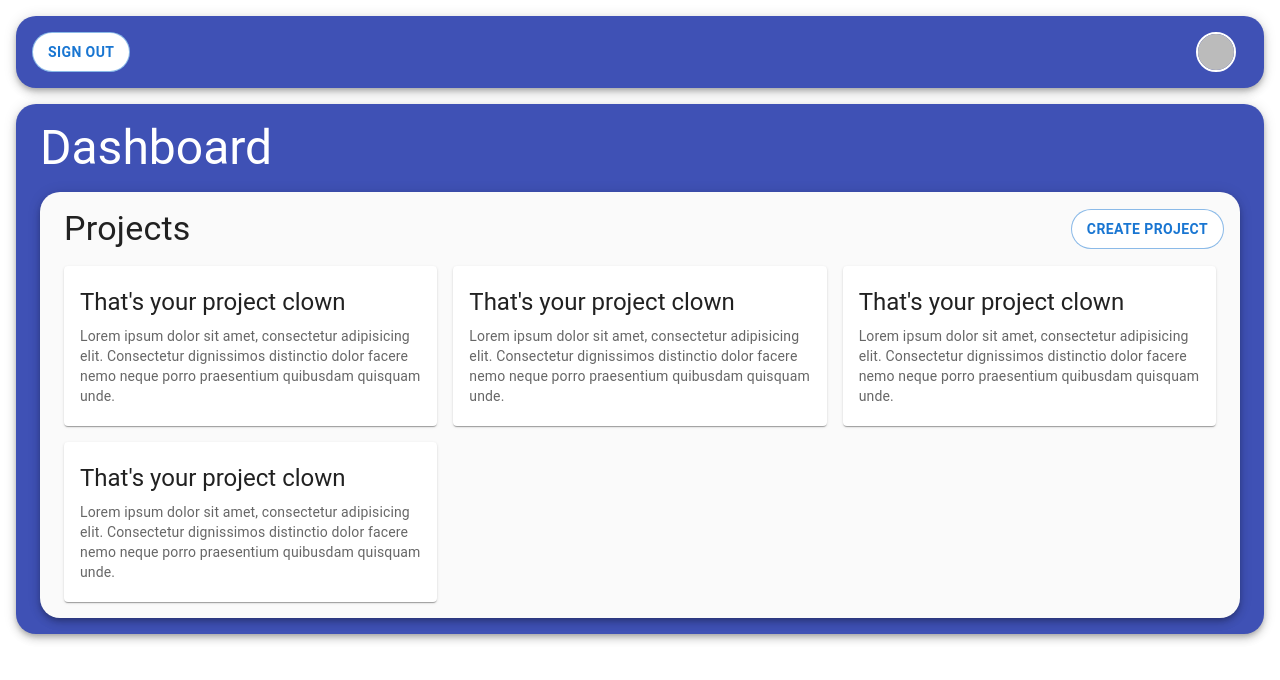
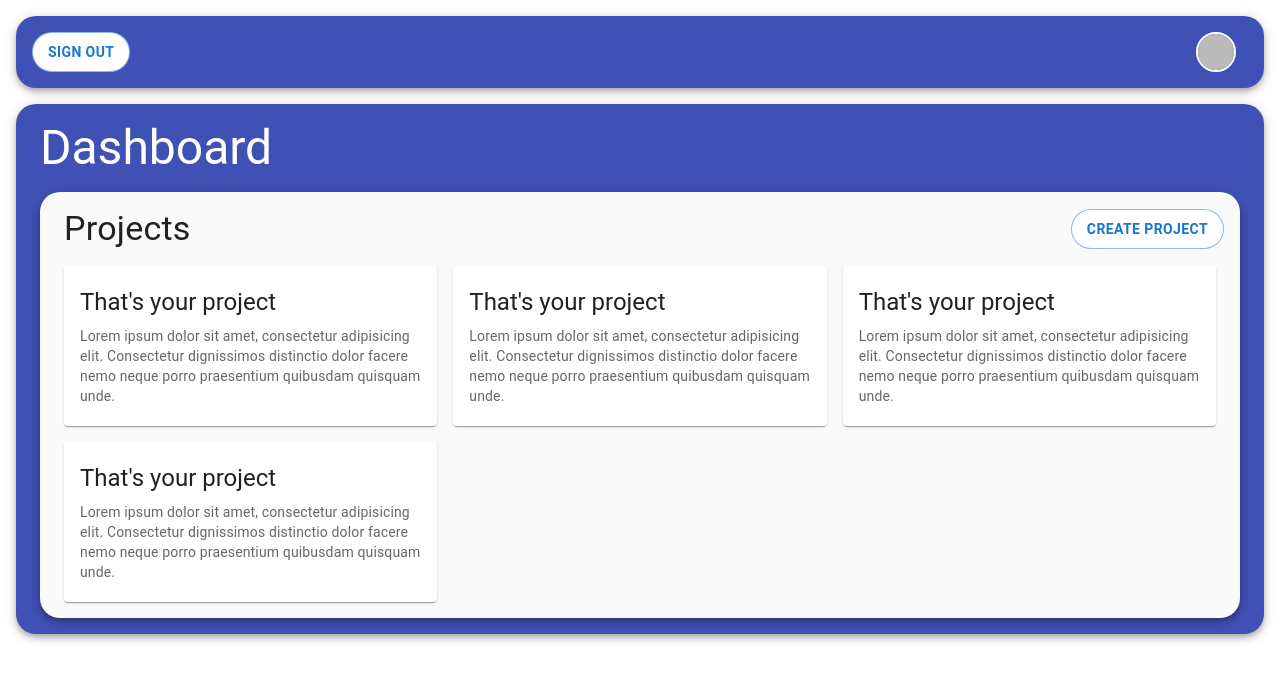
Before and after one commit to RiMac902/RemakeTaskApp, a React (Vite) app: page /home in a window 1280 px wide. Shown: the top 680 px of the page. Built offline with nearby package versions, Linux system fonts and the light colour scheme; no server answers; sample sign-in values are in the browser's storage.

Commit message:
Redesign fixed

```diff
--- a/src/components/ProjectCard.tsx
+++ b/src/components/ProjectCard.tsx
@@ -7,7 +7,7 @@ const ProjectCard = () => {
             <CardActionArea sx={{width: '100%', height: '100%',}}>
                 <CardContent>
                     <Typography gutterBottom variant="h5" component="div">
-                        That's your project clown
+                        That's your project
                     </Typography>
                     <Typography variant="body2" color="text.secondary">
                         Lorem ipsum dolor sit amet, consectetur adipisicing elit. Consectetur dignissimos distinctio dolor facere nemo neque porro praesentium quibusdam quisquam unde.
--- a/src/components/Team.tsx
+++ b/src/components/Team.tsx
@@ -1,6 +1,6 @@
 import React from 'react';
 import {grey} from "@mui/material/colors";
-import {Avatar, Box, Button, Divider, Paper, Stack, Typography} from "@mui/material";
+import {Avatar, Box, Button, Paper, Stack, Typography} from "@mui/material";
 
 const Team = () => {
     return (
--- a/src/pages/CreateProjectPage.tsx
+++ b/src/pages/CreateProjectPage.tsx
@@ -1,7 +1,6 @@
 import React from 'react';
-import {Box, Button, InputBase, Paper, Stack, Typography, List, ListItem, Avatar, ListItemText, Divider} from "@mui/material";
-import {grey, indigo} from "@mui/material/colors";
-import MainField from "../layout/MainField.tsx";
+import {Paper, Stack, Typography} from "@mui/material";
+import {indigo} from "@mui/material/colors";
 import Team from "../components/Team.tsx";
 import ProjectForm from "../components/ProjectForm.tsx";
 import Header from "../components/Header.tsx";
--- a/src/pages/CreateTaskPage.tsx
+++ b/src/pages/CreateTaskPage.tsx
@@ -1,7 +1,6 @@
 import React, {FC} from 'react';
 import {Box, InputBase, Paper, Stack, Typography} from "@mui/material";
 import {grey, indigo} from "@mui/material/colors";
-import MainField from "../layout/MainField.tsx";
 import Header from "../components/Header.tsx";
 
 const CreateTaskPage: FC = () => {
```
